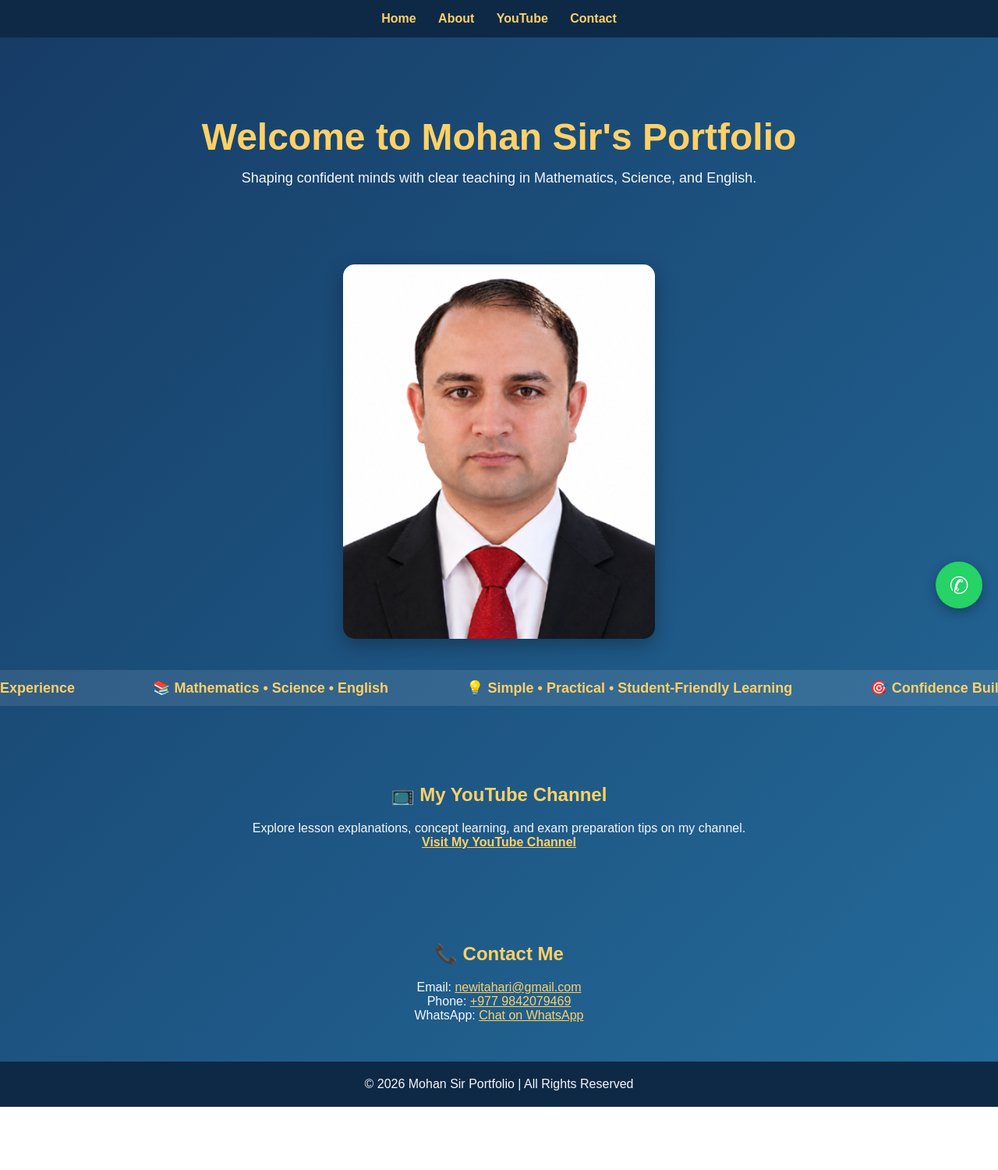
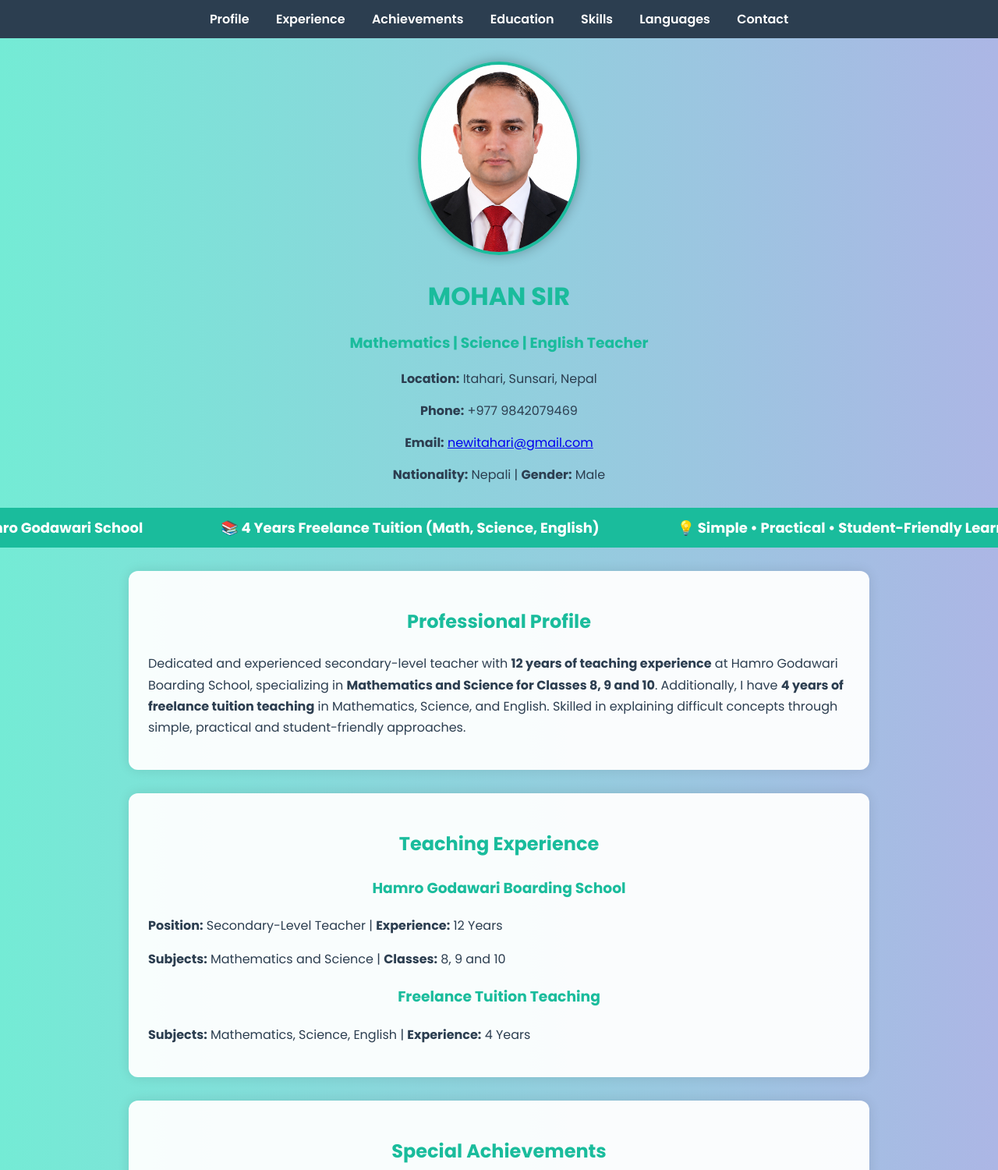
Before and after one commit to newitahari-Chhatra/mohan-sir-portfolio, a plain HTML site: page index.html in a window 1280 px wide. Shown: the top 1500 px of the page at 78% size. Before the commit the page ends 1419 px from the top, so only its background shows below. Drawn offline with Linux system fonts and the light colour scheme.

Commit message:
Update index.html

```diff
--- a/index.html
+++ b/index.html
@@ -3,62 +3,52 @@
 <head>
   <meta charset="UTF-8">
   <meta name="viewport" content="width=device-width, initial-scale=1.0">
-  <title>Mohan Sir | Teacher Portfolio</title>
-  <meta name="description" content="Mohan Sir - Experienced secondary teacher specializing in Mathematics, Science and English.">
-
+  <title>Mohan Sir Portfolio</title>
+  <link href="https://fonts.googleapis.com/css2?family=Poppins:wght@400;600;700&display=swap" rel="stylesheet">
   <style>
     body {
-      font-family: Arial, Helvetica, sans-serif;
+      font-family: 'Poppins', Arial, sans-serif;
       margin: 0;
-      background: linear-gradient(135deg, #163b65, #246b9b);
-      color: #f5f7fb;
+      background: linear-gradient(to right, #74ebd5, #ACB6E5);
+      color: #2c3e50;
     }
     nav {
-      background: #0e2946;
-      padding: 15px;
+      background: #2c3e50;
+      padding: 12px;
       text-align: center;
+      position: sticky;
+      top: 0;
+      z-index: 1000;
     }
     nav a {
-      color: #ffd166;
-      margin: 0 12px;
-      font-weight: bold;
+      color: white;
+      margin: 0 15px;
+      font-weight: 600;
       text-decoration: none;
     }
-    nav a:hover {
-      color: #ffffff;
+    nav a:hover { color: #1abc9c; }
+    h1, h2, h3 { text-align: center; color: #1abc9c; }
+    .section {
+      background: rgba(255,255,255,0.95);
+      margin: 30px auto;
+      padding: 25px;
+      border-radius: 12px;
+      max-width: 900px;
+      box-shadow: 0 0 15px rgba(0,0,0,0.1);
+      line-height: 1.7;
     }
-    .hero {
-      text-align: center;
-      padding: 60px 20px;
-    }
-    .hero h1 {
-      font-size: 48px;
-      margin-bottom: 15px;
-      color: #ffd166;
-    }
-    .hero p {
-      font-size: 18px;
-      max-width: 700px;
-      margin: auto;
-    }
-    .profile-card {
-      margin: 40px auto;
-      max-width: 400px;
-      border-radius: 15px;
-      overflow: hidden;
-      box-shadow: 0 8px 25px rgba(0,0,0,0.3);
-    }
-    .profile-card img {
-      width: 100%;
-      height: auto;
-      display: block;
+    .profile-photo {
+      width: 200px;
+      border-radius: 50%;
+      border: 4px solid #1abc9c;
+      box-shadow: 0 0 15px rgba(0,0,0,0.3);
     }
     .scrolling-wrapper {
       width: 100%;
       overflow: hidden;
-      background: rgba(255,255,255,0.1);
+      background: #1abc9c;
       padding: 12px 0;
-      margin: 30px 0;
+      margin: 25px 0;
     }
     .scrolling-track {
       display: flex;
@@ -70,30 +60,18 @@
       font-weight: bold;
       white-space: nowrap;
       padding-right: 100px;
-      color: #ffd166;
+      color: white;
     }
     @keyframes scrollText {
       from { transform: translateX(0); }
       to { transform: translateX(-50%); }
     }
-    .section {
-      padding: 50px 20px;
+    footer {
+      background: #2c3e50;
+      color: white;
       text-align: center;
-    }
-    .section h2 {
-      color: #ffd166;
-      margin-bottom: 20px;
-    }
-    .section p {
-      max-width: 700px;
-      margin: auto;
-      color: #f5f7fb;
-    }
-    footer {
-      background: #0e2946;
       padding: 20px;
-      text-align: center;
-      color: #f5f7fb;
+      margin-top: 40px;
     }
     .whatsapp-float {
       position: fixed;
@@ -111,66 +89,107 @@
       box-shadow: 0 5px 15px rgba(0,0,0,0.3);
       text-decoration: none;
     }
-    .whatsapp-float:hover {
-      transform: scale(1.1);
-    }
+    .whatsapp-float:hover { transform: scale(1.1); }
   </style>
 </head>
 <body>
 
   <!-- Navigation -->
   <nav>
-    <a href="#home">Home</a>
-    <a href="#about">About</a>
-    <a href="#youtube">YouTube</a>
+    <a href="#profile">Profile</a>
+    <a href="#experience">Experience</a>
+    <a href="#achievements">Achievements</a>
+    <a href="#education">Education</a>
+    <a href="#skills">Skills</a>
+    <a href="#languages">Languages</a>
     <a href="#contact">Contact</a>
   </nav>
 
-  <!-- Hero -->
-  <section class="hero" id="home">
-    <h1>Welcome to Mohan Sir's Portfolio</h1>
-    <p>Shaping confident minds with clear teaching in Mathematics, Science, and English.</p>
-  </section>
-
   <!-- Profile -->
-  <div class="profile-card">
-    <!-- ✅ Corrected image path -->
-    <img src="/Mohan.jpg" alt="Mohan Sir - Teacher">
+  <div style="text-align:center; margin:30px 0;">
+    <img src="/Mohan.jpg" alt="Mohan Sir" class="profile-photo">
+    <h1>MOHAN SIR</h1>
+    <h3>Mathematics | Science | English Teacher</h3>
+    <p><strong>Location:</strong> Itahari, Sunsari, Nepal</p>
+    <p><strong>Phone:</strong> +977 9842079469</p>
+    <p><strong>Email:</strong> <a href="mailto:newitahari@gmail.com">newitahari@gmail.com</a></p>
+    <p><strong>Nationality:</strong> Nepali | <strong>Gender:</strong> Male</p>
   </div>
 
-  <!-- Scrolling Text -->
+  <!-- Scrolling Highlights -->
   <div class="scrolling-wrapper">
     <div class="scrolling-track">
-      <span>👨‍🏫 10+ Years of Teaching Experience</span>
-      <span>📚 Mathematics • Science • English</span>
+      <span>👨‍🏫 12 Years Teaching at Hamro Godawari School</span>
+      <span>📚 4 Years Freelance Tuition (Math, Science, English)</span>
       <span>💡 Simple • Practical • Student-Friendly Learning</span>
       <span>🎯 Confidence Building • Exam Preparation</span>
       <span>🌐 Digital Learning • Modern Tools</span>
     </div>
   </div>
 
-  <!-- YouTube Section -->
-  <section class="section" id="youtube">
-    <h2>📺 My YouTube Channel</h2>
-    <p>Explore lesson explanations, concept learning, and exam preparation tips on my channel.</p>
-    <p><a href="https://www.youtube.com/@chhatrakhadka2702" target="_blank" style="color:#ffd166; font-weight:bold;">Visit My YouTube Channel</a></p>
-  </section>
+  <!-- Professional Profile -->
+  <div class="section" id="profile">
+    <h2>Professional Profile</h2>
+    <p>Dedicated and experienced secondary-level teacher with <strong>12 years of teaching experience</strong> at Hamro Godawari Boarding School, specializing in <strong>Mathematics and Science for Classes 8, 9 and 10</strong>. Additionally, I have <strong>4 years of freelance tuition teaching</strong> in Mathematics, Science, and English. Skilled in explaining difficult concepts through simple, practical and student-friendly approaches.</p>
+  </div>
 
-  <!-- Contact Section -->
-  <section class="section" id="contact">
-    <h2>📞 Contact Me</h2>
-    <p>Email: <a href="mailto:newitahari@gmail.com" style="color:#ffd166;">newitahari@gmail.com</a></p>
-    <p>Phone: <a href="tel:+9779842079469" style="color:#ffd166;">+977 9842079469</a></p>
-    <p>WhatsApp: <a href="https://wa.me/9779842079469" target="_blank" style="color:#ffd166;">Chat on WhatsApp</a></p>
-  </section>
+  <!-- Experience -->
+  <div class="section" id="experience">
+    <h2>Teaching Experience</h2>
+    <h3>Hamro Godawari Boarding School</h3>
+    <p><strong>Position:</strong> Secondary-Level Teacher | <strong>Experience:</strong> 12 Years</p>
+    <p><strong>Subjects:</strong> Mathematics and Science | <strong>Classes:</strong> 8, 9 and 10</p>
+    <h3>Freelance Tuition Teaching</h3>
+    <p><strong>Subjects:</strong> Mathematics, Science, English | <strong>Experience:</strong> 4 Years</p>
+  </div>
 
-  <!-- WhatsApp Floating Button -->
-  <a class="whatsapp-float" href="https://wa.me/9779842079469" target="_blank" aria-label="Chat on WhatsApp">✆</a>
+  <!-- Achievements -->
+  <div class="section" id="achievements">
+    <h2>Special Achievements</h2>
+    <ul>
+      <li>Taught Mathematics and Science for 12 years at school</li>
+      <li>Provided 4 years of freelance tuition teaching</li>
+      <li>Strengthened students’ problem-solving and analytical skills</li>
+      <li>Guided students for SEE exams</li>
+      <li>Developed simplified teaching methods</li>
+    </ul>
+  </div>
 
-  <!-- Footer -->
-  <footer>
-    © 2026 Mohan Sir Portfolio | All Rights Reserved
-  </footer>
+  <!-- Education -->
+  <div class="section" id="education">
+    <h2>Education & Professional Development</h2>
+    <p><strong>Bachelor's Degree:</strong> English and Rural Development, Tribhuvan University</p>
+    <p><strong>Training:</strong> Basic Computer Application, MS Word, Excel, PowerPoint, Stress Management</p>
+  </div>
 
-</body>
-</html>
+  <!-- Skills -->
+  <div class="section" id="skills">
+    <h2>Computer & Technology Skills</h2>
+    <ul>
+      <li>Microsoft Word, Excel, PowerPoint</li>
+      <li>Canva, Adobe Photoshop</li>
+      <li>AI-powered teaching tools</li>
+      <li>Internet & Digital Classroom Tools</li>
+    </ul>
+  </div>
+
+  <!-- Languages -->
+  <div class="section" id="languages">
+    <h2>Language Skills</h2>
+    <table>
+      <tr><th>Language</th><th>Proficiency</th></tr>
+      <tr><td>Nepali</td><td>Native / Fluent</td></tr>
+      <tr><td>English</td><td>Professional / Fluent</td></tr>
+      <tr><td>Hindi</td><td>Conversational / Fluent</td></tr>
+    </table>
+  </div>
+
+  <!-- Contact -->
+  <div class="section" id="contact">
+    <h2>Contact</h2>
+    <p><strong>Mohan Sir</strong><br>
+    Mathematics | Science | English Teacher<br>
+    Itahari, Sunsari, Nepal<br>
+    Phone: +977 9842079469<br>
+    Email: <a href="mailto:newitahari@gmail.com">newitahari@gmail.com</a><br>
+    YouTube: <a href="https://www.youtube.com/@chhatrakhadka2702" target="_blank">Visit My
```
